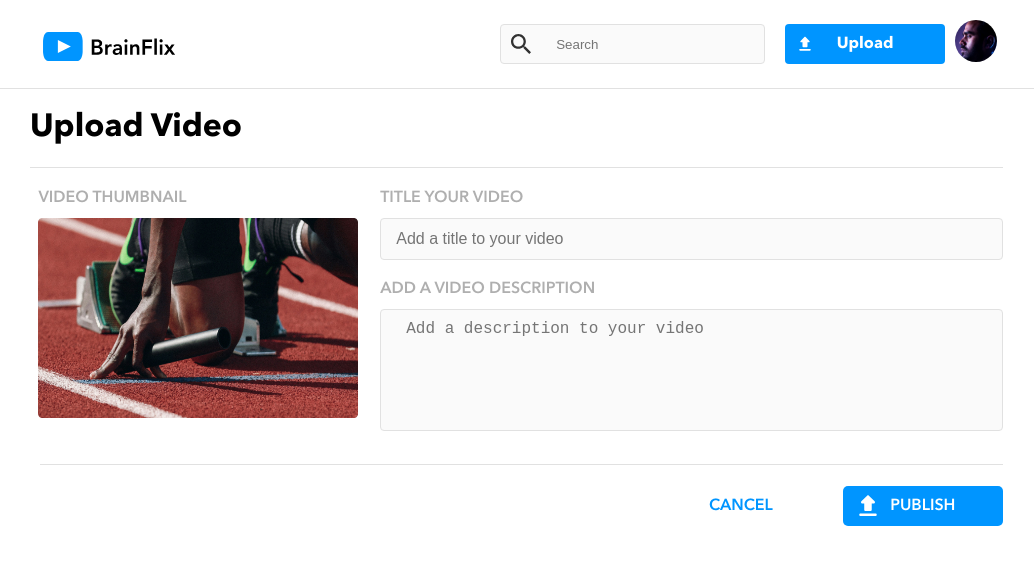
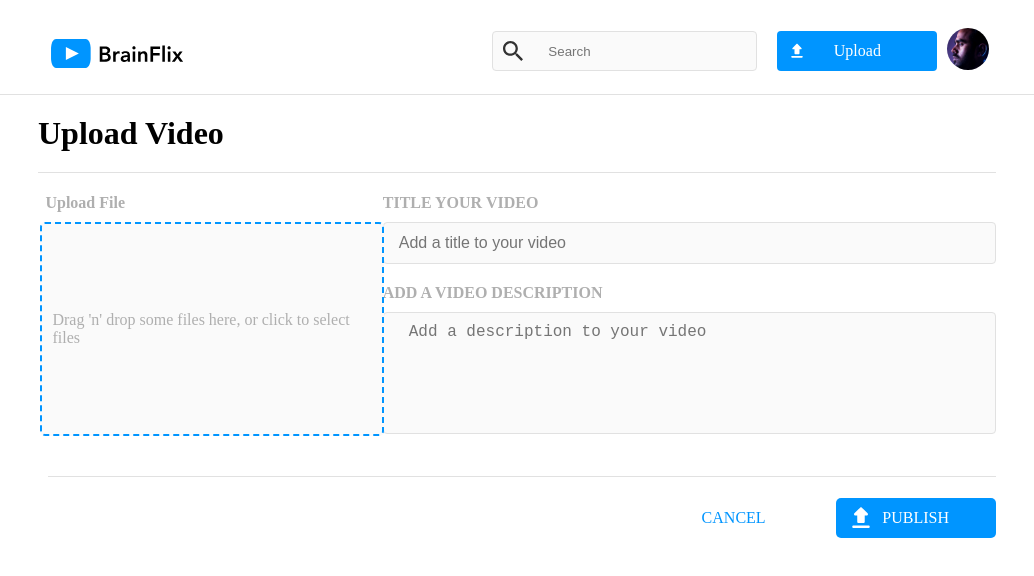
Before and after one commit to Martikk/BrainFlix, a React (Create React App) app: page /UploadVideo in a window 1280 px wide. Shown: the top 576 px of the page, without its empty margins (98-1132 px from the left). Built offline with nearby package versions, Linux system fonts and the light colour scheme.

Commit message:
add_user_change_option

```diff
--- a/package.json
+++ b/package.json
@@ -12,6 +12,7 @@
     "date-fns": "^3.6.0",
     "react": "^18.0.0",
     "react-dom": "^18.0.0",
+    "react-dropzone": "^14.2.3",
     "react-router-dom": "^6.23.0",
     "react-scripts": "5.0.1",
     "react-toastify": "^10.0.5",
--- a/src/components/CommentForm/CommentsForm.js
+++ b/src/components/CommentForm/CommentsForm.js
@@ -1,26 +1,25 @@
+import React, { useState, useContext } from 'react';
 import axios from 'axios';
 import { API_URL, API_KEY } from '../../api/api';
 import './CommentsForm.scss';
-import React, { useState } from 'react';
-import './CommentsForm.scss';
-let UserName = 'Martishyn Alex';
+import { UserContext } from '../../context/UserContext';
 
 const CommentForm = ({ onCommentPosted, videoId }) => {
     const [comment, setComment] = useState('');
+    const { userName, setUserName } = useContext(UserContext);
 
     const handleSubmit = async (event) => {
         event.preventDefault();
-        // сheck//
         if (!comment.trim()) {
             alert('Please enter a comment before submitting.');
             return;
         }
-        const payload = { name: UserName, comment };
-        console.log('Submitting comment:', payload); // Debug log
+        const payload = { name: userName, comment };
+        console.log('Submitting comment:', payload);
 
         try {
             const response = await axios.post(`${API_URL}/videos/${videoId}/comments/?api_key=${API_KEY}`, payload);
-            console.log('Comment posted successfully:', response.data); // Debug log
+            console.log('Comment posted successfully:', response.data);
             setComment('');
             if (onCommentPosted) {
                 onCommentPosted();
@@ -29,10 +28,11 @@ const CommentForm = ({ onCommentPosted, videoId }) => {
             console.error('Failed to post comment:', error);
         }
     };
+
     const handleUserNameChange = () => {
-        const newUserName = window.prompt('Please enter your name:', UserName);
+        const newUserName = window.prompt('Please enter your name:', userName);
         if (newUserName) {
-            UserName = newUserName;
+            setUserName(newUserName);
         }
     };
 
@@ -50,5 +50,4 @@ const CommentForm = ({ onCommentPosted, videoId }) => {
     );
 };
 
-
 export default CommentForm;
--- a/src/components/Header/Header.js
+++ b/src/components/Header/Header.js
@@ -1,17 +1,26 @@
-import React from 'react';
+import React, { useContext } from 'react';
 import './Header.scss';
 import { Link, useNavigate } from 'react-router-dom';
 import logo from '../../assets/Logo/BrainFlix-logo.svg';
 import icon from '../../assets/Images/Mohan-muruge.jpg';
-import Search from '../Search/Search'; // Import the Search component
+import Search from '../Search/Search';
+import { UserContext } from '../../context/UserContext';
 
 function Header({ onSearch, searchResults, onSelectVideo }) {
-    const navigate = useNavigate(); // Create the navigate function
+    const navigate = useNavigate();
+    const { userName, setUserName } = useContext(UserContext);
 
-    // Function to handle click event on Upload button
     const handleUploadClick = () => {
-        navigate('/UploadVideo'); // Navigate to the UploadVideo page
+        navigate('/UploadVideo');
     };
+
+    const handleUserNameChange = () => {
+        const newUserName = window.prompt('Please enter your name:', userName);
+        if (newUserName) {
+            setUserName(newUserName);
+        }
+    };
+
     return (
         <header className="header">
             <Link className="header__logo" to="/">
@@ -21,12 +30,11 @@ function Header({ onSearch, searchResults, onSelectVideo }) {
             <div className="header__actions">
                 <button className="header__upload" onClick={handleUploadClick}>Upload</button>
             </div>
-            <div className="header__user-icon">
-            <img src={icon} alt="ALex Martishyn"/>
+            <div className="header__user-icon" onClick={handleUserNameChange}>
+                <img src={icon} alt="User Icon" />
             </div>
         </header>
-);
+    );
 }
 
-
 export default Header;
--- a/src/components/Header/Header.scss
+++ b/src/components/Header/Header.scss
@@ -111,6 +111,7 @@
         right: 10%;
         margin-top: -100px;
         object-fit: cover;
+        cursor: pointer;
 
         @media (min-width:320px) {
             right: 1%;
@@ -149,6 +150,11 @@
             width: 42px;
             height: 42px;
             margin-right: 15vw;
+        }
+
+        &:hover {
+            transform: scale(1.1);
+            transition: transform 0.3s ease;
         }
     }
 }
--- a/src/components/VideoUploadForm/VideoUploadForm.js
+++ b/src/components/VideoUploadForm/VideoUploadForm.js
@@ -1,12 +1,13 @@
-import React, { useState, useEffect } from 'react';
+import React, { useState, useEffect, useCallback, useContext } from 'react';
+import { useDropzone } from 'react-dropzone';
 import { useNavigate } from 'react-router-dom';
 import './VideoUploadForm.scss';
 import { ToastContainer, toast } from 'react-toastify';
 import 'react-toastify/dist/ReactToastify.css';
 import PopUpModal from '../PopUpModal/PopUpModal';
-import runner from '../../assets/Images/Upload-video-preview.jpg';
 import successBackground from '../../assets/Images/loading.gif';
 import { uploadVideo } from '../../api/api';
+import { UserContext } from '../../context/UserContext';
 
 function VideoUploadForm() {
     const [videoTitle, setVideoTitle] = useState('');
@@ -16,6 +17,7 @@ function VideoUploadForm() {
     const [cancelSuccess, setCancelSuccess] = useState(false);
     const [showModal, setShowModal] = useState(false);
     const navigate = useNavigate();
+    const { userName } = useContext(UserContext);
 
     useEffect(() => {
         if (submitSuccess || cancelSuccess) {
@@ -26,13 +28,15 @@ function VideoUploadForm() {
         }
     }, [submitSuccess, cancelSuccess, navigate]);
 
-    const handleFileChange = (event) => {
-        setFile(event.target.files[0]);
-    };
+    const onDrop = useCallback((acceptedFiles) => {
+        setFile(acceptedFiles[0]);
+    }, []);
 
-    const triggerFileInput = () => {
-        document.getElementById('fileInput').click();
-    };
+    const { getRootProps, getInputProps, isDragActive } = useDropzone({
+        onDrop,
+        accept: 'image/*',
+        maxFiles: 1
+    });
 
     const handleSubmit = async (e) => {
         e.preventDefault();
@@ -47,6 +51,7 @@ function VideoUploadForm() {
         const formData = new FormData();
         formData.append('title', videoTitle);
         formData.append('description', videoDescription);
+        formData.append('channel', userName);  // Include username as the channel name
         formData.append('image', file);
 
         try {
@@ -127,20 +132,18 @@ function VideoUploadForm() {
             <div className="video-upload-form__separator_2"></div>
             <form className="video-upload-form__form" onSubmit={handleSubmit}>
                 <div className="video-upload-form__form__input-container">
-                    <p className="video-upload-form__video-title">VIDEO THUMBNAIL</p>
-                    <img
-                        className="video-upload-form__video-image"
-                        src={file ? URL.createObjectURL(file) : runner}
-                        alt="Upload Thumbnail"
-                        onClick={triggerFileInput}
-                    />
-                    <input
-                        id="fileInput"
-                        type="file"
-                        accept="image/*"
-                        onChange={handleFileChange}
-                        style={{ display: 'none' }}
-                    />
+                    <p className="video-upload-form__video-title">Upload File</p>
+                    <div
+                        {...getRootProps({ className: 'video-upload-form__dropzone' })}
+                    >
+                        <input {...getInputProps()} />
+                        {
+                            isDragActive ?
+                                <p>Drop the files here ...</p> :
+                                <p>Drag 'n' drop some files here, or click to select files</p>
+                        }
+                        {file && <img className="video-upload-form__dropzone__image" src={URL.createObjectURL(file)} alt="Upload Thumbnail" />}
+                    </div>
                 </div>
                 <div className="video-upload-form__input-section">
                     <p className="video-upload-form__input-title">TITLE YOUR VIDEO</p>
--- a/src/components/VideoUploadForm/VideoUploadForm.scss
+++ b/src/components/VideoUploadForm/VideoUploadForm.scss
@@ -9,7 +9,7 @@
   padding-left: 20px;
   padding-right: 20px;
 
-&__separator_2, {
+  &__separator_2, {
     @include tablet {
       width: 95%;
       border-top: 1px solid #E1E1E1;
@@ -17,6 +17,7 @@
       padding-bottom: 20px;
     }
   }
+
   &__separator_3 {
     @include desktop {
       width: 99%;
@@ -25,24 +26,26 @@
       margin-top: 30px;
     }
   }
+
   @include tablet {
     align-items: flex-start;
     padding-left: 45px;
   }
+
   @include tablet {
     padding-left: 10vw;
     padding-right: 10vw;
   }
 
-  &__title{
+  &__title {
     margin: 0;
     padding: 20px 30% 20px 0;
-    font-family:  'Avenir Next Bold';
+    font-family: 'Avenir Next Bold';
     font-size: 2rem;
 
     @include tablet {
       margin: 20px 0;
-      padding:0;
+      padding: 0;
     }
   }
 
@@ -54,11 +57,13 @@
       justify-content: flex-end;
     }
   }
+
   &__form__input-container {
     @include desktop {
       width: 30%;
     }
   }
+
   &__input-section {
     @include desktop {
       width: 64%;
@@ -75,18 +80,9 @@
     margin: 0;
     font-weight: bold;
   }
+
   &__textarea-title {
     padding-top: 10px;
-  }
-  &__video-image {
-    width: 320px;
-    height: 200px;
-    padding: 10px 0;
-    cursor: pointer;
-    transition: filter 0.5s ease;
-  }
-  &__video-image:hover {
-    filter: brightness(60%);
   }
 
   &__input-section {
@@ -189,4 +185,37 @@
       }
     }
   }
+
+  &__dropzone {
+    display: flex;
+    flex-direction: column;
+    align-items: center;
+    justify-content: center;
+    width: 320px;
+    height: 190px;
+    padding: 10px;
+    margin: 10px -5px;
+    border: 2px dashed $blue;
+    border-radius: 5px;
+    background-color: $alabaster;
+    cursor: pointer;
+    transition: border-color 0.3s ease;
+    position: relative;
+
+    &:hover {
+      border-color: $dark-blue;
+    }
+
+    p {
+      font-size: 16px;
+      color: $silver;
+    }
+
+    &__image {
+      max-width: 50%;
+      max-height: 50%;
+      object-fit: cover;
+      border-radius: 5px;
+    }
+  }
 }
--- /dev/null
+++ b/src/context/UserContext.js
@@ -0,0 +1,13 @@
+import React, { createContext, useState } from 'react';
+
+export const UserContext = createContext();
+
+export const UserProvider = ({ children }) => {
+    const [userName, setUserName] = useState('Martishyn Alex');
+
+    return (
+        <UserContext.Provider value={{ userName, setUserName }}>
+            {children}
+        </UserContext.Provider>
+    );
+};
```
Also changed, not shown: src/index.js (+6 -8 lines), 1 other file (tests, documents, lock files or other folders).
